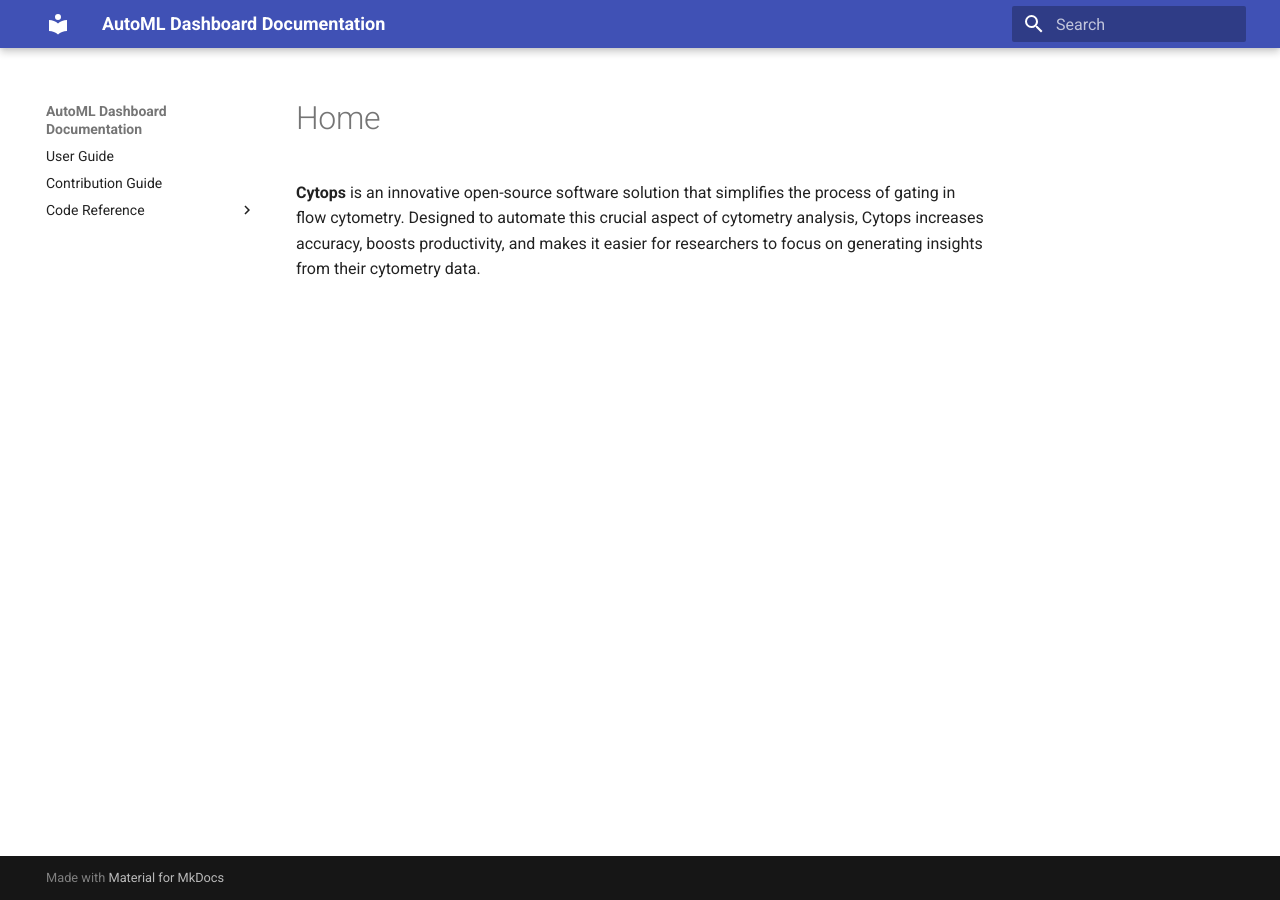
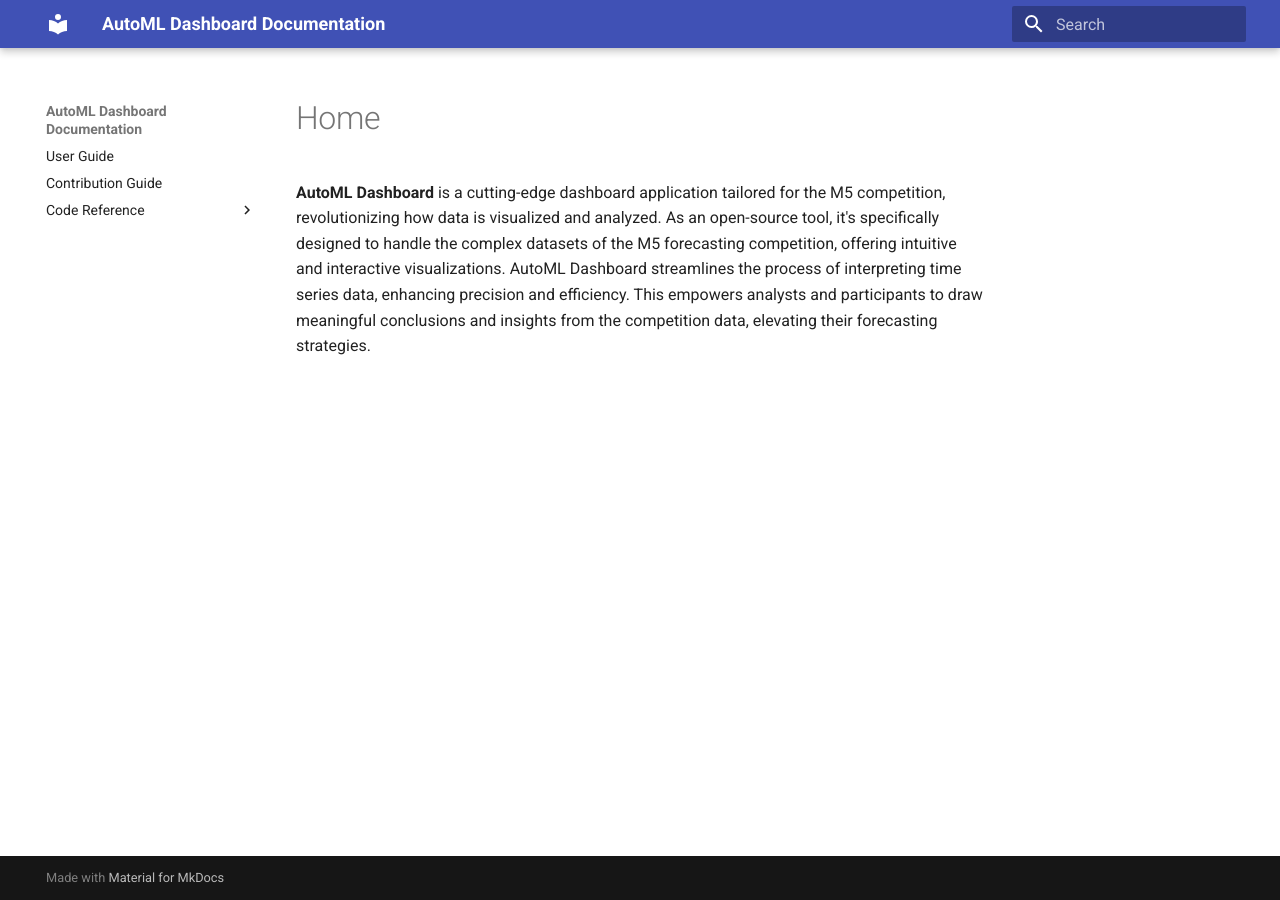
Before and after one commit to Niebowziemii/automl-dashboard, an MkDocs documentation site: the page built from docs/index.md, in a window 1280 px wide. Built offline with MkDocs 1.6.1 and Material for MkDocs 9.7.7, drawn with Linux system fonts in a browser that asks for light colours.

```diff
--- a/docs/index.md
+++ b/docs/index.md
@@ -1,3 +1,8 @@
-**Cytops** is an innovative open-source software solution that simplifies the process of gating in flow cytometry. Designed
-to automate this crucial aspect of cytometry analysis, Cytops increases accuracy, boosts productivity, and makes it
-easier for researchers to focus on generating insights from their cytometry data.
+**AutoML Dashboard** is a cutting-edge dashboard application tailored for the
+M5 competition, revolutionizing how data is visualized and analyzed. As an
+open-source tool, it's specifically designed to handle the complex datasets of
+the M5 forecasting competition, offering intuitive and interactive visualizations.
+AutoML Dashboard streamlines the process of interpreting time series data, enhancing
+precision and efficiency. This empowers analysts and participants to draw meaningful
+conclusions and insights from the competition data, elevating their forecasting
+strategies.
```
Also changed, not shown: 1 other file.
